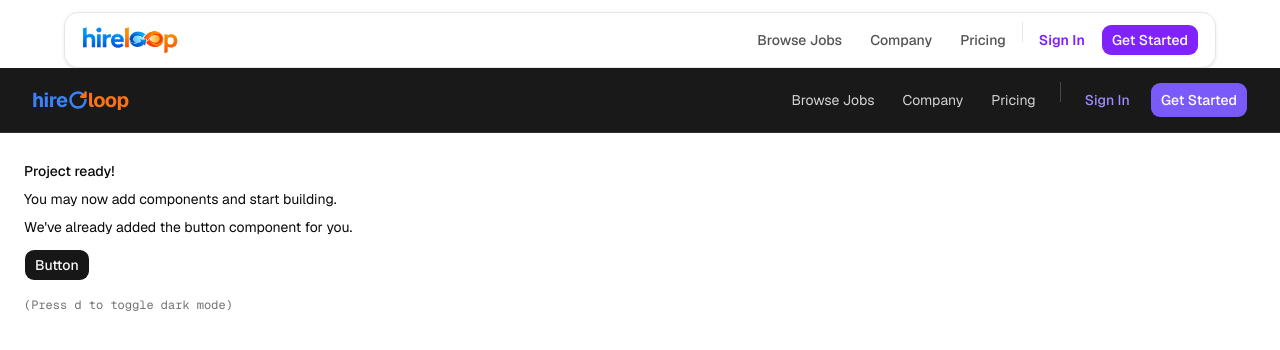
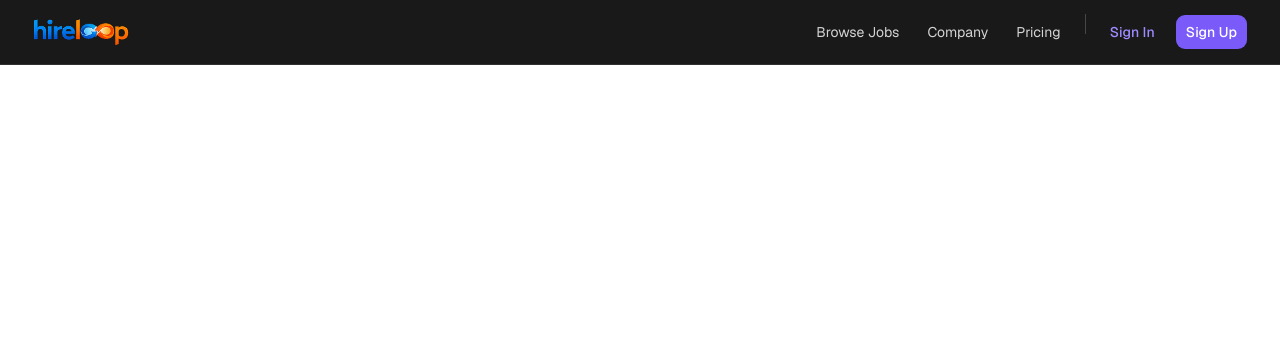
Before and after one commit to hussain3439/module-50-final-project-part-1-client, a Next.js app: page / in a window 1280 px wide. Shown: the top 350 px of the page. Built offline with nearby package versions, Linux system fonts and the light colour scheme.

Commit message:
added hero section of the home page

```diff
--- a/app/layout.tsx
+++ b/app/layout.tsx
@@ -2,8 +2,8 @@ import { Geist, Geist_Mono } from "next/font/google"
 
 import "./globals.css"
 import { ThemeProvider } from "@/components/theme-provider"
-import { Navbar } from "@/components/navbar"
 import { cn } from "@/lib/utils";
+import { SiteNavbar } from "@/components/site-navbar";
 
 const geist = Geist({subsets:['latin'],variable:'--font-sans'})
 
@@ -25,7 +25,7 @@ export default function RootLayout({
     >
       <body>
         <ThemeProvider>
-          <Navbar />
+         <SiteNavbar />
           <main className="flex-1">{children}</main>
         </ThemeProvider>
       </body>
--- a/app/page.tsx
+++ b/app/page.tsx
@@ -1,23 +1,9 @@
-import { SiteNavbar } from "@/components/site-navbar"
-import { Button } from "@/components/ui/button"
 
 export default function Page() {
   return (
     <>
-      <SiteNavbar />
-      <div className="flex min-h-svh p-6">
-        <div className="flex max-w-md min-w-0 flex-col gap-4 text-sm leading-loose">
-          <div>
-            <h1 className="font-medium">Project ready!</h1>
-            <p>You may now add components and start building.</p>
-            <p>We&apos;ve already added the button component for you.</p>
-            <Button className="mt-2">Button</Button>
-          </div>
-          <div className="font-mono text-xs text-muted-foreground">
-            (Press <kbd>d</kbd> to toggle dark mode)
-          </div>
-        </div>
-      </div>
+
+
     </>
   )
 }
--- a/components/site-navbar.tsx
+++ b/components/site-navbar.tsx
@@ -1,6 +1,5 @@
 "use client"
 
-import * as React from "react"
 import Link from "next/link"
 import { usePathname } from "next/navigation"
 import { MenuIcon } from "lucide-react"
@@ -17,6 +16,9 @@ import {
   SheetTrigger,
 } from "@/components/ui/sheet"
 import { cn } from "cn"
+import Image from "next/image"
+
+import LogoImage from "@/app/assets/logo.png"
 
 const navLinks = [
   { label: "Browse Jobs", href: "/jobs" },
@@ -33,45 +35,6 @@ function isActivePath(pathname: string, href: string) {
     : pathname === href || pathname.startsWith(`${href}/`)
 }
 
-function LoopMark(props: React.ComponentProps<"svg">) {
-  return (
-    <svg
-      aria-hidden="true"
-      fill="none"
-      strokeLinecap="round"
-      strokeLinejoin="round"
-      strokeWidth={3}
-      viewBox="0 0 24 24"
-      {...props}
-    >
-      <path d="M21 12a9 9 0 1 1-9-9c2.52 0 4.93 1 6.74 2.74" stroke="#3b82f6" />
-      <path d="M21 3v5h-5M17.74 5.74 21 8" stroke="#f97316" />
-    </svg>
-  )
-}
-
-function Logo({
-  className,
-  ...props
-}: Omit<React.ComponentProps<typeof Link>, "href">) {
-  return (
-    <Link
-      href="/"
-      aria-label="Hireloop home"
-      data-slot="navbar-logo"
-      className={cn(
-        "flex items-center text-xl font-bold tracking-tight",
-        className
-      )}
-      {...props}
-    >
-      <span className="text-[#3b82f6]">hire</span>
-      <LoopMark className="size-5" />
-      <span className="text-[#f97316]">loop</span>
-    </Link>
-  )
-}
-
 export function SiteNavbar() {
   const pathname = usePathname()
 
@@ -81,7 +44,14 @@ export function SiteNavbar() {
       className="sticky top-0 z-50 w-full border-b border-white/10 bg-[#191919]"
     >
       <div className="mx-auto flex h-16 w-full max-w-7xl items-center justify-between gap-3 px-4 sm:px-6 lg:px-8">
-        <Logo />
+        <Link href="/" aria-label="HireLoop home" className="shrink-0">
+          <Image
+            src={LogoImage}
+            alt="HireLoop"
+            className="h-7 w-auto"
+            priority
+          />
+        </Link>
 
         {/* Desktop */}
         <div className="flex items-center justify-end">
@@ -119,10 +89,10 @@ export function SiteNavbar() {
             size="lg"
             className="ms-2 hidden bg-[#7a5af8] font-medium text-white hover:bg-[#6d4ff0] md:inline-flex"
           >
-            Get Started
+            Sign Up
           </Button>
 
-          {/* Mobile */}
+          {/* Mobile version*/}
           <Sheet>
             <SheetTrigger
               render={
@@ -143,8 +113,16 @@ export function SiteNavbar() {
             >
               <SheetHeader className="border-b border-white/10">
                 <SheetTitle className="sr-only">Main menu</SheetTitle>
-                <Logo />
+                <Link href="/" aria-label="HireLoop home" className="shrink-0">
+                  <Image
+                    src={LogoImage}
+                    alt="HireLoop"
+                    className="h-7 w-auto"
+                    priority
+                  />
+                </Link>
               </SheetHeader>
+              {/* mobile menu */}
               <nav aria-label="Main" className="flex flex-col gap-1 p-3">
                 {navLinks.map((link) => (
                   <SheetClose
@@ -179,7 +157,7 @@ export function SiteNavbar() {
                     />
                   }
                 >
-                  Get Started
+                  Sign Up
                 </SheetClose>
               </SheetFooter>
             </SheetContent>
```
